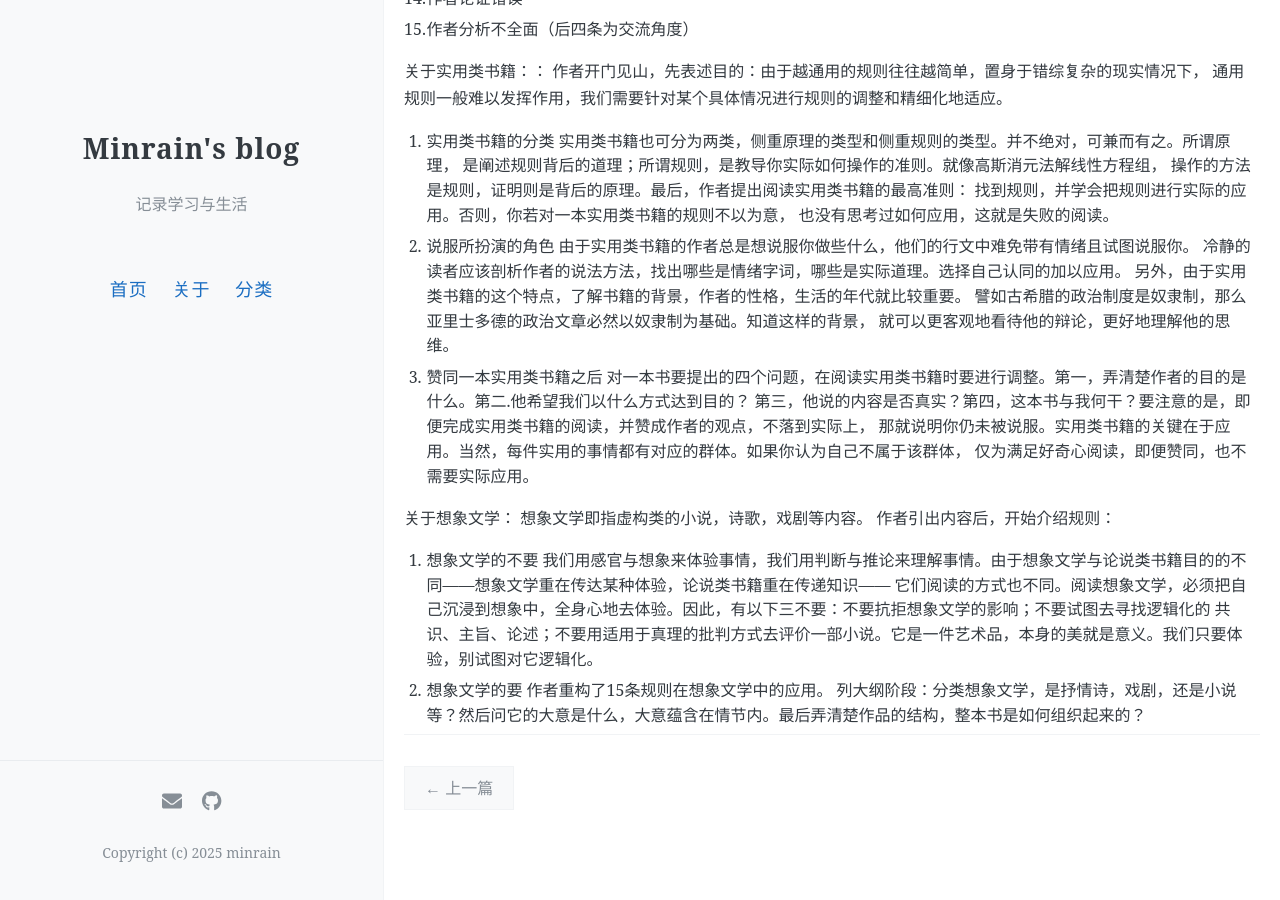
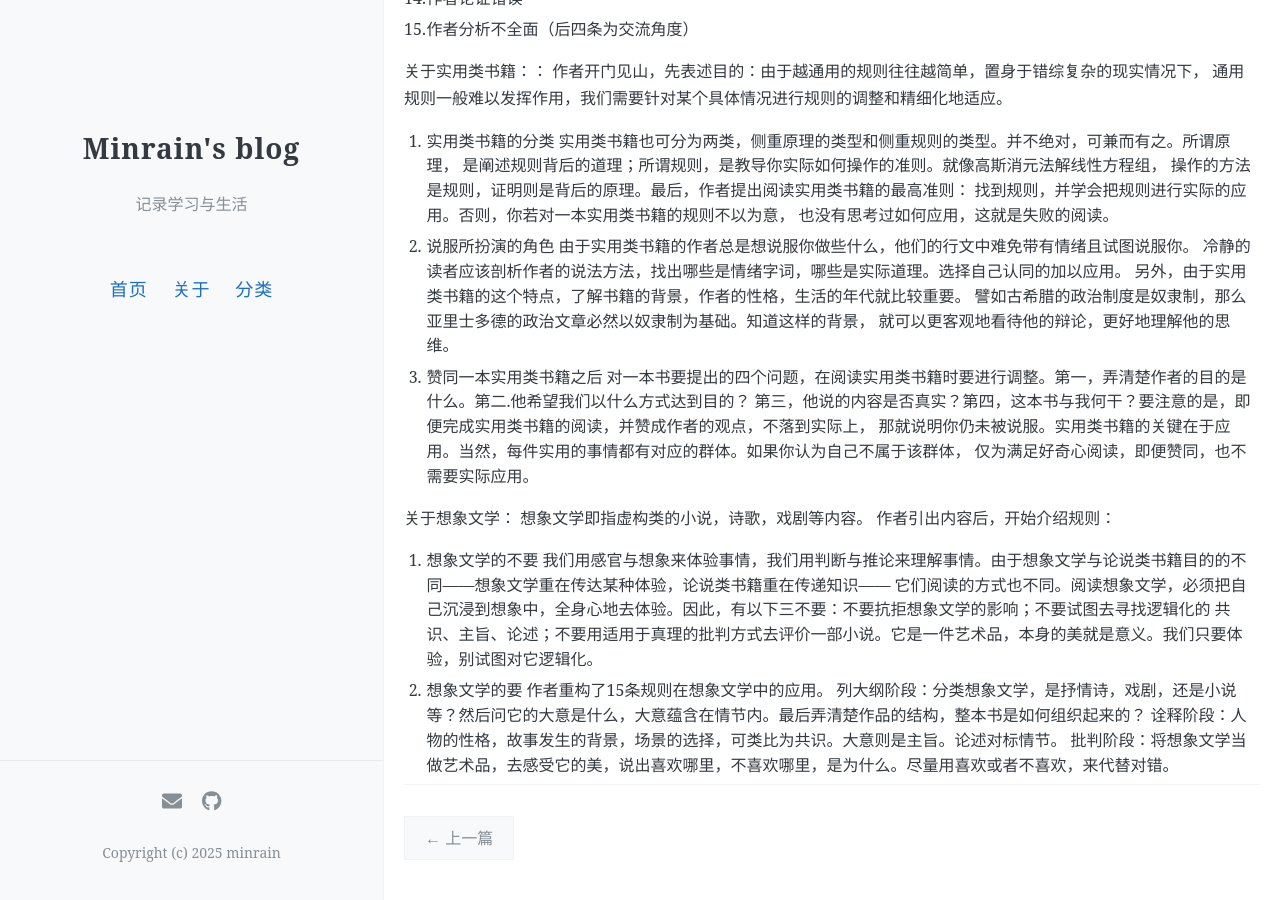
Before and after one commit to 7kmRunner/7kmRunner.github.io, a Jekyll site: the page built from _posts/2025-7-13-如何阅读一本书读书笔记(6).md, in a window 1280 px wide and 900 px high, scrolled down 838 px. Built offline with Jekyll 4.4.1, drawn with Linux system fonts in a browser that asks for light colours.

Commit message:
Update 2025-7-13-如何阅读一本书读书笔记(6).md

```diff
--- a/_posts/2025-7-13-如何阅读一本书读书笔记(6).md
+++ b/_posts/2025-7-13-如何阅读一本书读书笔记(6).md
@@ -57,3 +57,5 @@ author: Minrain
 2. 想象文学的要
 作者重构了15条规则在想象文学中的应用。
 列大纲阶段：分类想象文学，是抒情诗，戏剧，还是小说等？然后问它的大意是什么，大意蕴含在情节内。最后弄清楚作品的结构，整本书是如何组织起来的？
+诠释阶段：人物的性格，故事发生的背景，场景的选择，可类比为共识。大意则是主旨。论述对标情节。
+批判阶段：将想象文学当做艺术品，去感受它的美，说出喜欢哪里，不喜欢哪里，是为什么。尽量用喜欢或者不喜欢，来代替对错。
```
